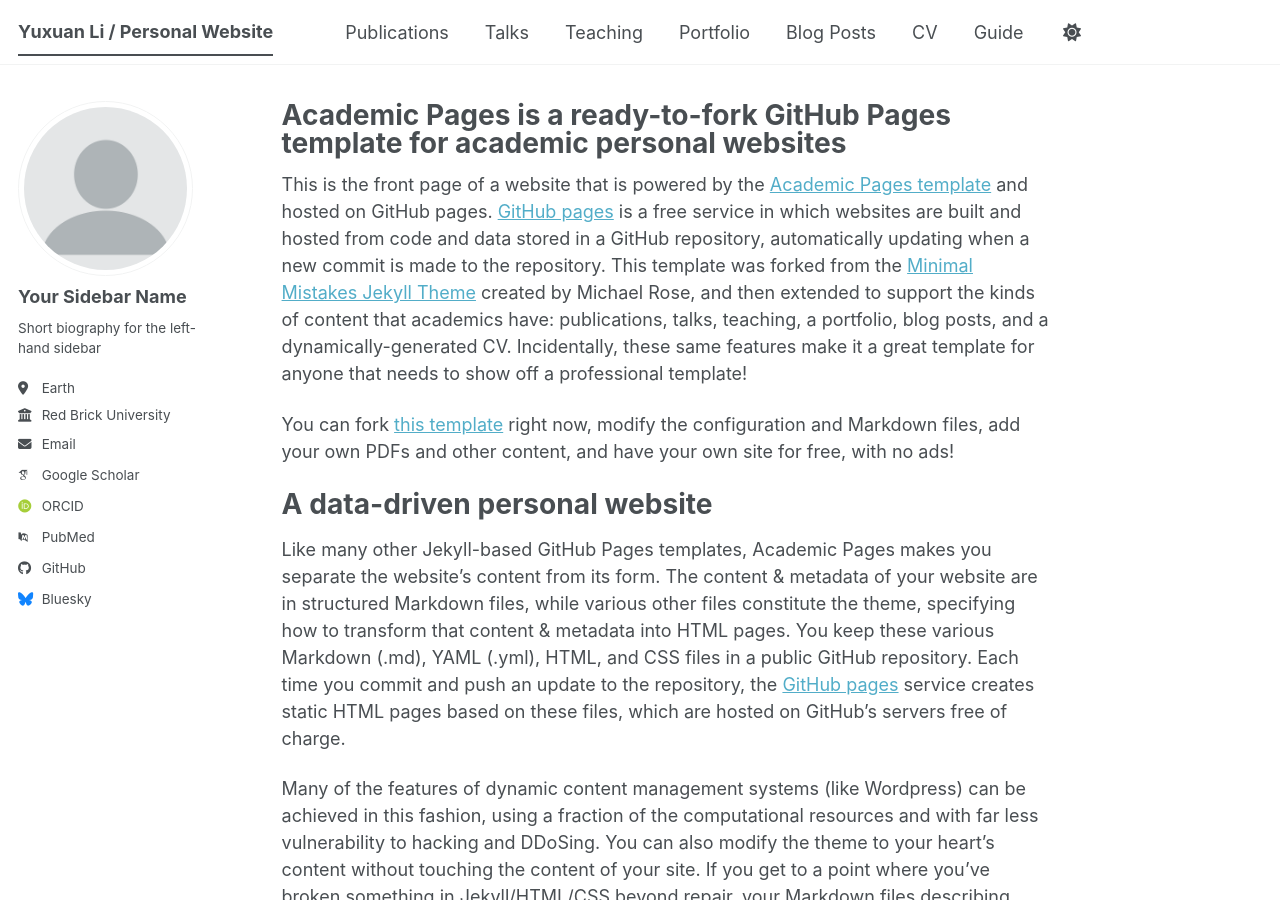
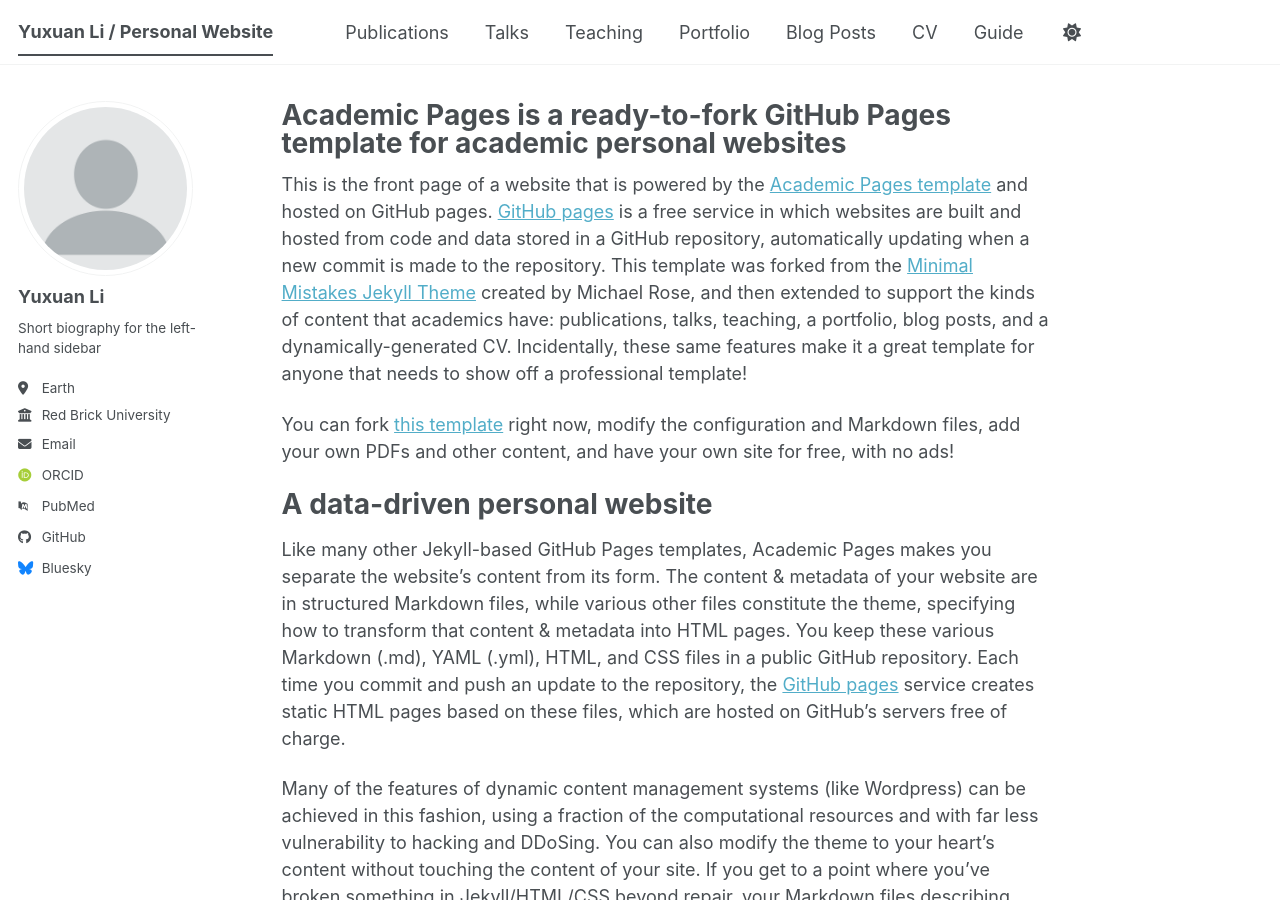
Before and after one commit to H1234L1/H1234L1.github.io, a Jekyll site: the page built from _pages/about.md, in a window 1280 px wide and 900 px high. Built offline with Jekyll 4.4.1, drawn with Linux system fonts in a browser that asks for light colours; some web fonts are replaced; a script bundle is joined from its source files by our own code; library files that are not in the unit come from our copies.

Commit message:
Update _config.yml

```diff
--- a/_config.yml
+++ b/_config.yml
@@ -24,20 +24,20 @@
 author:
   # Biographic information
   avatar           : "profile.png"
-  name             : "Your Sidebar Name"
+  name             : "Yuxuan Li"
   pronouns         : # example: "she/her"
   bio              : "Short biography for the left-hand sidebar"
   location         : "Earth"
   employer         : "Red Brick University"
   uri              : # URL
-  email            : "none@example.org"
+  email            : "HelenLi4009@gmail.com"
 
   # Academic websites
   academia         : # URL
   arxiv            : # URL - Update with the correct link to your profile
-  googlescholar    : "https://scholar.google.com/citations?user=PS_CX0AAAAAJ"
-  inspire-hep      : # URL
-  impactstory      : # URL
+  #googlescholar    : "https://scholar.google.com/citations?user=PS_CX0AAAAAJ"
+  #inspire-hep      : # URL
+  #impactstory      : # URL
   orcid            : "https://orcid.org/yourorcidurl"
   semantic         : # URL
   ssrn             : # URL
```
